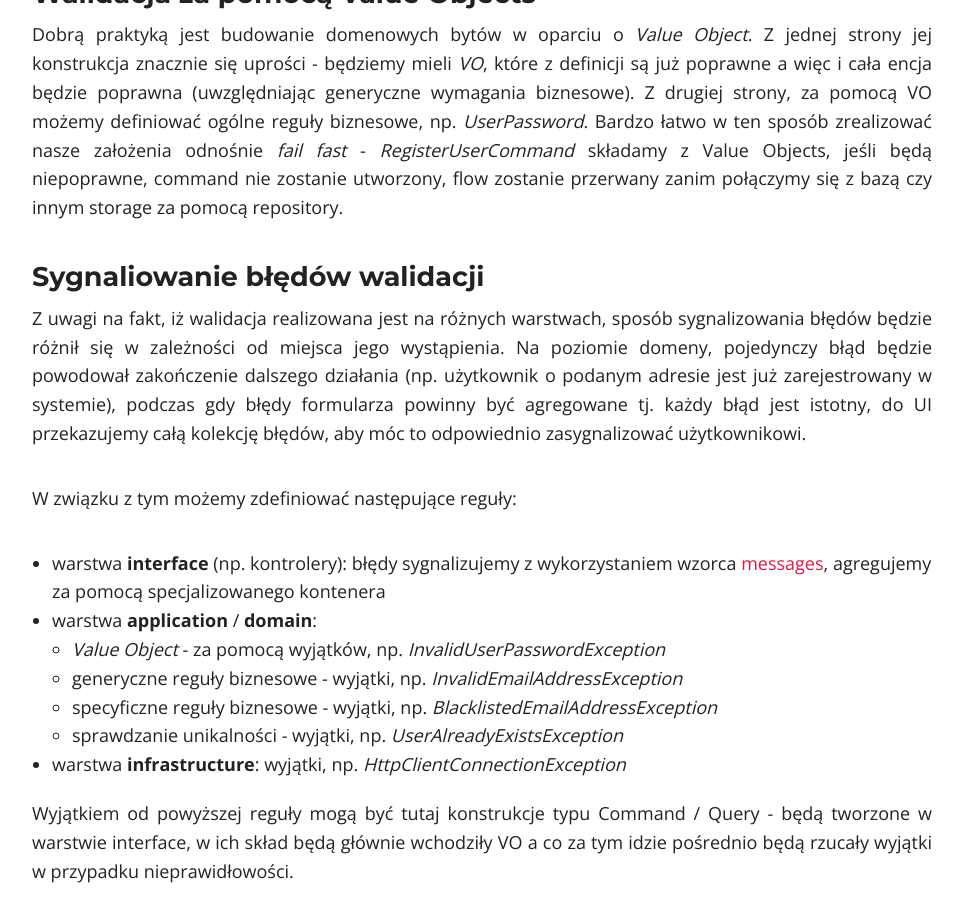
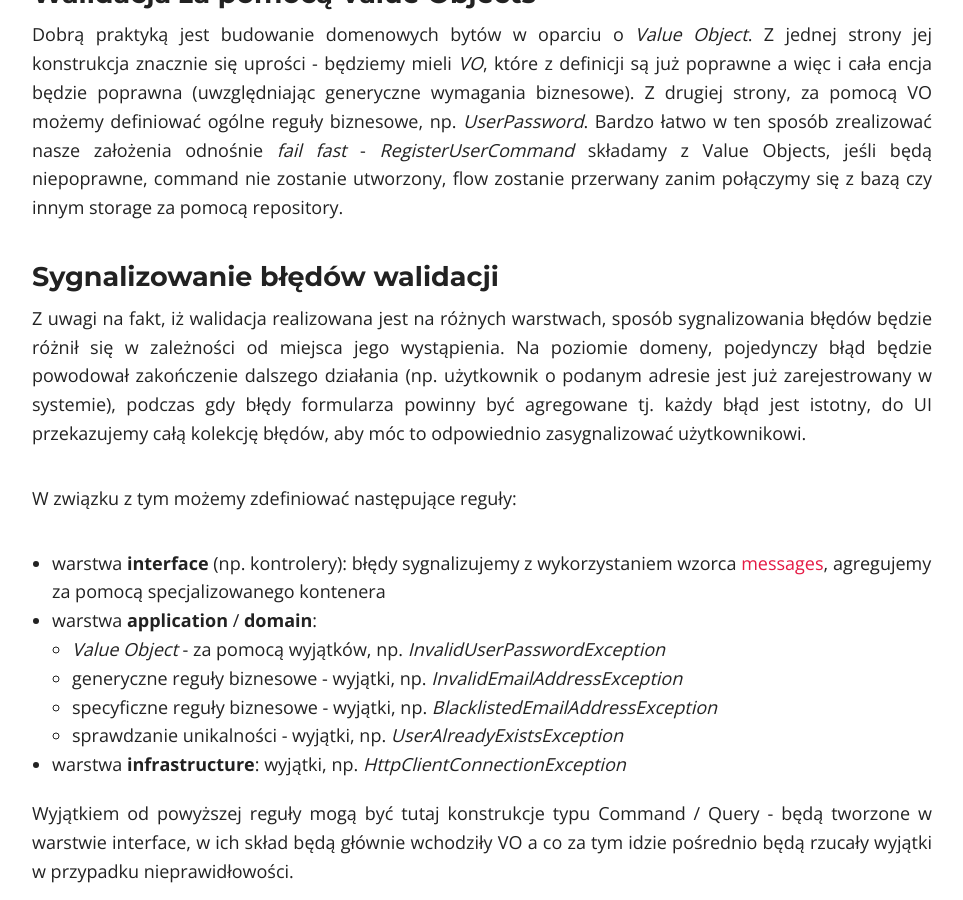
Before and after one commit to tswiackiewicz/inside-the-source-code, a Jekyll site: the page built from _posts/2017-02-09-o-walidacji-slow-kilka.md, in a window 1280 px wide and 900 px high, scrolled down 5444 px. Shown: the whole window, without its empty margins (158-1121 px from the left). Built offline with Jekyll 4.4.1, drawn with Linux system fonts in a browser that asks for light colours; nearby versions of some CDN libraries; comment, search, counter and statistics services are not loaded.

Commit message:
Mispelling fix

```diff
--- a/_posts/2017-02-09-o-walidacji-slow-kilka.md
+++ b/_posts/2017-02-09-o-walidacji-slow-kilka.md
@@ -158,7 +158,7 @@ class UserFactory
 
 Dobrą praktyką jest budowanie domenowych bytów w oparciu o *Value Object*. Z jednej strony jej konstrukcja znacznie się uprości - będziemy mieli *VO*, które z definicji są już poprawne a więc i cała encja będzie poprawna (uwzględniając generyczne wymagania biznesowe). Z drugiej strony, za pomocą VO możemy definiować ogólne reguły biznesowe, np. *UserPassword*. Bardzo łatwo w ten sposób zrealizować nasze założenia odnośnie *fail fast* - *RegisterUserCommand* składamy z Value Objects, jeśli będą niepoprawne, command nie zostanie utworzony, flow zostanie przerwany zanim połączymy się z bazą czy innym storage za pomocą repository.
 
-### Sygnaliowanie błędów walidacji
+### Sygnalizowanie błędów walidacji
 
 Z uwagi na fakt, iż walidacja realizowana jest na różnych warstwach, sposób sygnalizowania błędów będzie różnił się w zależności od miejsca jego wystąpienia. Na poziomie domeny, pojedynczy błąd będzie powodował zakończenie dalszego działania (np. użytkownik o podanym adresie jest już zarejestrowany w systemie), podczas gdy błędy formularza powinny być agregowane tj. każdy błąd jest istotny, do UI przekazujemy całą kolekcję błędów, aby móc to odpowiednio zasygnalizować użytkownikowi.
 
```
